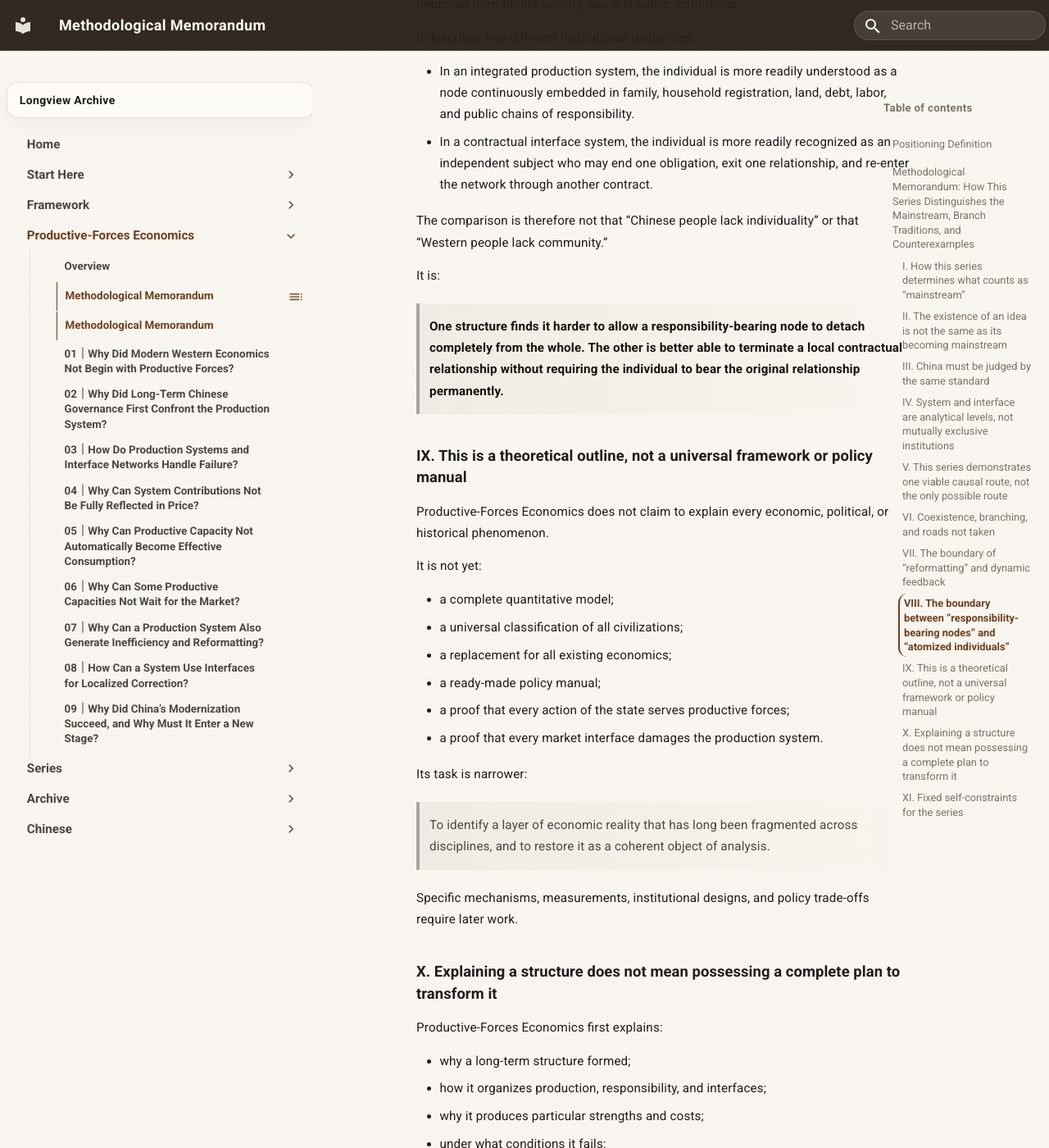
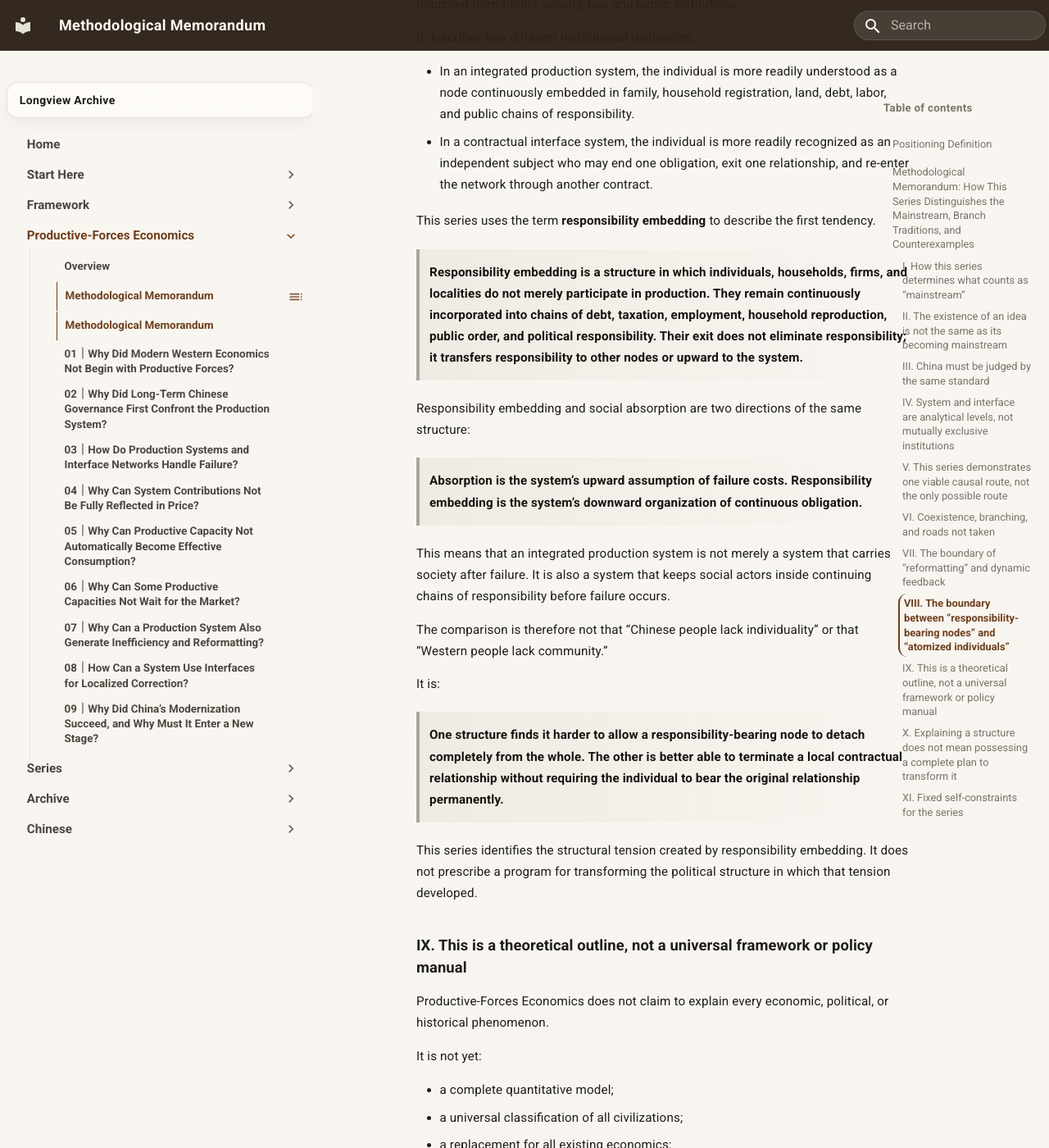
Before and after one commit to guanshi1688/longview-archive, an MkDocs documentation site: the page built from docs/essays/english/productive-forces-economics/00-methodological-memorandum.md, in a window 1280 px wide and 1400 px high, scrolled down 7938 px. Shown: the whole window at 82% size. Built offline with MkDocs 1.6.1 and Material for MkDocs 9.7.7, drawn with Linux system fonts in a browser that asks for light colours.

Commit message:
Update 00-methodological-memorandum.md

```diff
--- a/docs/essays/english/productive-forces-economics/00-methodological-memorandum.md
+++ b/docs/essays/english/productive-forces-economics/00-methodological-memorandum.md
@@ -218,11 +218,23 @@ It describes two different institutional tendencies:
 - In an integrated production system, the individual is more readily understood as a node continuously embedded in family, household registration, land, debt, labor, and public chains of responsibility.
 - In a contractual interface system, the individual is more readily recognized as an independent subject who may end one obligation, exit one relationship, and re-enter the network through another contract.
 
+This series uses the term **responsibility embedding** to describe the first tendency.
+
+> **Responsibility embedding is a structure in which individuals, households, firms, and localities do not merely participate in production. They remain continuously incorporated into chains of debt, taxation, employment, household reproduction, public order, and political responsibility. Their exit does not eliminate responsibility; it transfers responsibility to other nodes or upward to the system.**
+
+Responsibility embedding and social absorption are two directions of the same structure:
+
+> **Absorption is the system’s upward assumption of failure costs. Responsibility embedding is the system’s downward organization of continuous obligation.**
+
+This means that an integrated production system is not merely a system that carries society after failure. It is also a system that keeps social actors inside continuing chains of responsibility before failure occurs.
+
 The comparison is therefore not that “Chinese people lack individuality” or that “Western people lack community.”
 
 It is:
 
 > **One structure finds it harder to allow a responsibility-bearing node to detach completely from the whole. The other is better able to terminate a local contractual relationship without requiring the individual to bear the original relationship permanently.**
+
+This series identifies the structural tension created by responsibility embedding. It does not prescribe a program for transforming the political structure in which that tension developed.
 
 ### IX. This is a theoretical outline, not a universal framework or policy manual
 
@@ -282,6 +294,7 @@ The series will maintain the following constraints:
 - It will not treat technological change as the disappearance of the need to reproduce productive capacity.
 - It will not force the foundational theory to provide an immediate policy solution to every problem it identifies.
 
+
 ---
 
 Evan Vale
```
